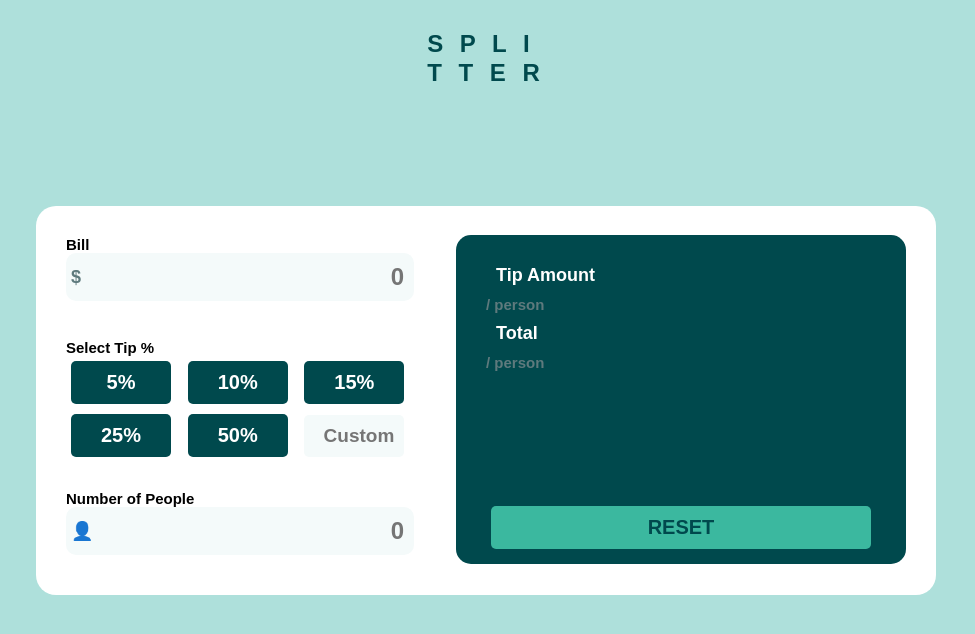
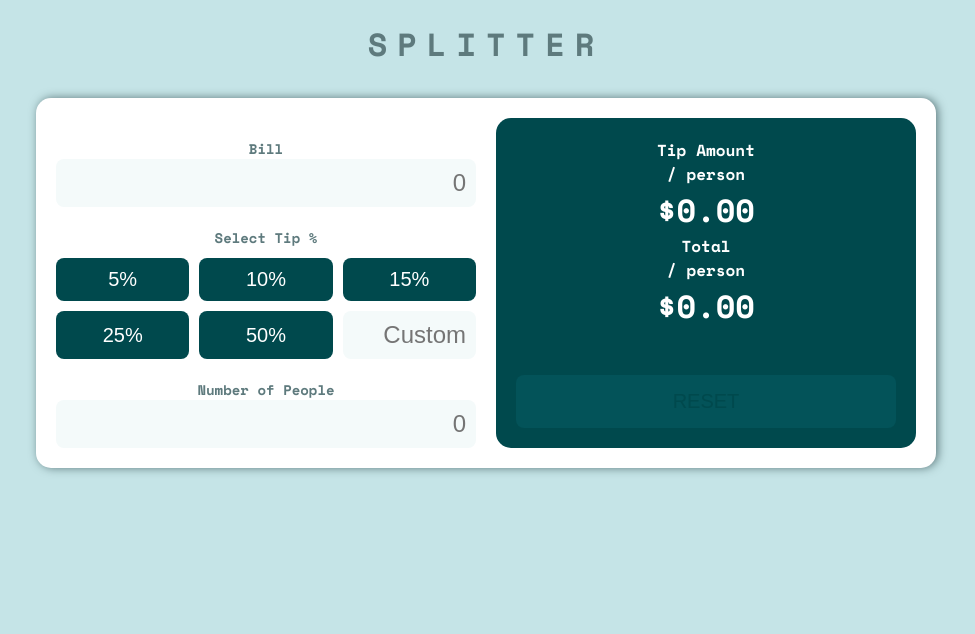
Before and after one commit to angelat007/Calcular-Propina-.github.io, a plain HTML site: page index.html in a window 1280 px wide. Shown: the whole page, without its empty margins (154-1129 px from the left). Drawn offline with nearby package versions, Linux system fonts and the light colour scheme.

Commit message:
Add files via upload

```diff
--- a/index.html
+++ b/index.html
@@ -1,70 +1,54 @@
 <!DOCTYPE html>
-<html lang="en">
+<html lang="es">
 
 <head>
     <meta charset="UTF-8">
     <meta name="viewport" content="width=device-width, initial-scale=1.0">
-  <link rel="icon" type="image/png" sizes="32x32" href="./Media/favicon-32x32.png">
-  <script src="https://kit.fontawesome.com/yourcode.js" crossorigin="anonymous"></script>
+    <link href="https://fonts.googleapis.com/css2?family=Space+Mono:wght@700&display=swap" rel="stylesheet">
+    <link rel="styles icon" href="./Media/favicon-32x32.png">
     <link rel="stylesheet" href="style.css">
     <title>App Calculador de propinas</title>
 </head>
 
 <body>
-  <div class="spliter">
-    <h1>S P L I <br> T T E R</h1>
+    <main class="container">
+        <h1>SPLITTER</h1>
+        <div class="calculator">
+            <div class="input-area">
+                <label>Bill</label>
+                <input type="number" id="bill" placeholder="0" min="0">
+
+                <label>Select Tip %</label>
+                <div class="tip-buttons">
+                    <button class="tip-btn" data-tip="5">5%</button>
+                    <button class="tip-btn" data-tip="10">10%</button>
+                    <button class="tip-btn" data-tip="15">15%</button>
+                    <button class="tip-btn" data-tip="25">25%</button>
+                    <button class="tip-btn" data-tip="50">50%</button>
+                    <input type="number" id="custom-tip" placeholder="Custom" min="0">
                 </div>
-  <div class="contenedor">
-    <div class="zona1">
-      <div id="contenedor-bill">
-      <p>Bill</p>
-      <div id="imput">
-        <div class="icons">
-          <span class="icon">$</span>
+
+                <label>Number of People</label>
+                <input type="number" id="people" placeholder="0" min="1">
+                <small id="error-msg" class="hidden">Can't be zero</small>
             </div>
-        <input class="imputext" type="text" placeholder="0">
+
+            <div class="result-area">
+                <div class="result">
+                    <div>
+                        <p>Tip Amount<br><span>/ person</span></p>
+                        <p class="amount" id="tip-amount">$0.00</p>
+                    </div>
+                    <div>
+                        <p>Total<br><span>/ person</span></p>
+                        <p class="amount" id="total-amount">$0.00</p>
                     </div>
                 </div>
-      <br>
-      <div id="zonabotones">
-        <p>Select Tip %</p>
-        <button class="azulMarinoColor">5%</button>
-        <button class="azulMarinoColor">10%</button>
-        <button class="MarinoClaroColor">15%</button>
-        <button class="azulMarinoColor">25%</button>
-        <button class="azulMarinoColor">50%</button>
-        <input type="text" placeholder="Custom" class="botonInput">
-      </div>
-      <br>
-      <div class="conteiner">
-        <div id="container-numberPeople">
-          <p>Number of People</p>
-          <div id="imput">
-            <div class="icons">
-              <span class="icon">👤</span>
-            </div>
-            <input class="InputPeople" type="text" placeholder="0">
+                <button id="reset-btn" disabled>RESET</button>
             </div>
         </div>
-      </div>
-    </div>
-    <div class="zona2">
-      <div class="container2">
-        <div class="pContainer">
-          <p class="p1">Tip Amount</p>
-          <p class="p2">/ person</p>
-          <p class="p1">Total</p>
-          <p class="p2">/ person</p>
-        </div>
-        <div class="boton2">
-          <button class="RESET">RESET</button>
-        </div>
-      </div>
-    </div>
-    <!--<div class="attribution">
-      Realizado por: <a href="#">Tu Angel</a>.
-    </div>-->
-  </div>
+    </main>
+
     <script src="scrips.js"></script>
 </body>
 
--- a/scrips.js
+++ b/scrips.js
@@ -0,0 +1,64 @@
+const billInput = document.getElementById('bill');
+const peopleInput = document.getElementById('people');
+const tipButtons = document.querySelectorAll('.tip');
+const customTipInput = document.getElementById('custom-tip');
+const tipAmountDisplay = document.getElementById('tip-amount');
+const totalAmountDisplay = document.getElementById('total-amount');
+const resetButton = document.getElementById('reset');
+const errorMessage = document.getElementById('error-message');
+
+let selectedTip = 0;
+
+function calculateTip() {
+    const bill = parseFloat(billInput.value);
+    const people = parseInt(peopleInput.value);
+
+    if (people === 0 || !people) {
+        errorMessage.textContent = "Can't be zero";
+        return;
+    } else {
+        errorMessage.textContent = "";
+    }
+
+    if (bill && selectedTip && people) {
+        const tipAmount = (bill * (selectedTip / 100)) / people;
+        const totalAmount = (bill / people) + tipAmount;
+        tipAmountDisplay.textContent = `$${tipAmount.toFixed(2)}`;
+        totalAmountDisplay.textContent = `$${totalAmount.toFixed(2)}`;
+        resetButton.disabled = false;
+    }
+}
+
+tipButtons.forEach(button => {
+    button.addEventListener('click', () => {
+        tipButtons.forEach(btn => btn.classList.remove('active'));
+        button.classList.add('active');
+        selectedTip = parseFloat(button.dataset.value);
+        customTipInput.value = '';
+        calculateTip();
+    });
+});
+
+customTipInput.addEventListener('input', () => {
+    tipButtons.forEach(btn => btn.classList.remove('active'));
+    selectedTip = parseFloat(customTipInput.value) || 0;
+    calculateTip();
+});
+
+[billInput, peopleInput].forEach(input => {
+    input.addEventListener('input', () => {
+        calculateTip();
+    });
+});
+
+resetButton.addEventListener('click', () => {
+    billInput.value = '';
+    peopleInput.value = '';
+    customTipInput.value = '';
+    tipAmountDisplay.textContent = "$0.00";
+    totalAmountDisplay.textContent = "$0.00";
+    tipButtons.forEach(btn => btn.classList.remove('active'));
+    selectedTip = 0;
+    errorMessage.textContent = "";
+    resetButton.disabled = true;
+});
--- a/style.css
+++ b/style.css
@@ -1,289 +1,139 @@
+:root {
+    --strong-cyan: hsl(172, 67%, 45%);
+    --very-dark-cyan: hsl(183, 100%, 15%);
+    --very-dark-cyan-disable:hsl(184, 93%, 18%);
+    --dark-grayish-cyan: hsl(186, 14%, 43%);
+    --grayish-cyan: hsl(184, 14%, 56%);
+    --light-grayish-cyan: hsl(185, 41%, 84%);
+    --very-light-grayish-cyan: hsl(189, 41%, 97%);
+    --white: hsl(0, 0%, 100%);
+    --font: 'Space Mono', monospace;
+}
+
 * {
-    font-size: 24px;
-    font-family: 'Space Mono', Arial, Helvetica, sans-serif;
-    font-weight: 700;
     margin: 0;
     padding: 0;
     box-sizing: border-box;
 }
 
-body{
-    background-color: #AEE0DB;
-    display: flex;
-    align-items: center;
-    justify-content: center;
-    width: 100%;
-    height: 100vh;
+body {
+    font-family: var(--font);
+    background: var(--light-grayish-cyan);
+    padding: 20px;
 }
 
-.attribution{
-    font-size: 11px;
+.container {
+    max-width: 900px;
+    margin: auto;
     text-align: center;
-    visibility: hidden;
 }
 
-.attribution a{
-    color: hsl(228, 45%, 44%);
+h1 {
+    letter-spacing: 10px;
+    color: var(--dark-grayish-cyan);
+    margin-bottom: 30px;
 }
 
-p{
-    font-size: 15px;
+.calculator {
+    display: flex;
+    gap: 20px;
+    background: var(--white);
+    padding: 20px;
+    border-radius: 15px;
+    flex-wrap: wrap;
+    box-shadow: 2px 0px 10px var(--dark-grayish-cyan);
 }
 
-.icon{
-    font-size: 18px;
-    color: hsl(186, 14%, 43%);
+.input-area,
+.result-area {
+    flex: 1 1 300px;
 }
 
-.icons{
-    width: 3%;
-    position: absolute;
-    margin-left: 5px;
-    margin-top: 8px;
+label {
+    display: block;
+    margin-top: 20px;
+    color: var(--dark-grayish-cyan);
+    font-size: 14px;
 }
 
-.spliter{
-    position: absolute;
-    top: 30px;
-    left: 50%;
-    transform: translateX(-50%); /* Para centrar horizontalmente */
-    font-weight: bold;
-    letter-spacing: 5px;
-    line-height: 1.2;
-    color: hsl(183, 100%, 15%);
-}
-/*contenedor principal*/
-.contenedor{
-    background-color: white;
-    border-radius: 20px;
-    padding: 30px;
-    width: 900px;
-}
-/*colores botones*/
-button {
+input[type="number"] {
+    width: 100%;
+    padding: 10px;
+    font-size: 24px;
     border: none;
-    border-radius: 5px;
-    padding: 10px 20px;
-    cursor: pointer;
-}
-.MarinoClaroColor,
-.azulMarinoColor{
-    background-color: hsl(183, 100%, 15%);
-    color: white;
-}
-
-.ColorGrisClaro{
-    background-color: hsl(189, 41%, 97%);
-    color: hsl(183, 100%, 15%);
-}
-
-/*input*/
-
-.imputext{
-    padding: 10px;
-    border: none;
-    border-radius: 10px;
-    margin-bottom: 10px;
+    background: var(--very-light-grayish-cyan);
+    border-radius: 8px;
     text-align: right;
 }
 
-
-input{
-    background-color: hsl(189, 41%, 97%);
-    color: hsl(183, 100%, 20%);
+.tip-buttons {
+    display: grid;
+    grid-template-columns: repeat(3, 1fr);
+    gap: 10px;
+    margin-top: 10px;
 }
 
-.botonInput{
-    text-align: right;
+.tip-btn {
+    padding: 10px;
+    font-size: 20px;
+    background: var(--very-dark-cyan);
+    color: var(--white);
     border: none;
-    border-radius: 5px;
-    padding: 10px 10px;
+    border-radius: 8px;
     cursor: pointer;
-    margin: 5px;
 }
 
-.InputPeople{
-    padding: 10px;
-    border: none;
-    border-radius: 10px;
-    margin-bottom: 10px;
-    text-align: right;
+.tip-btn.active,
+.tip-btn:hover {
+    background: var(--strong-cyan);
 }
 
-/*contenedor de botones*/
-#zonabotones{
-    width: 90%;
+.result-area {
+    background: var(--very-dark-cyan);
+    padding: 20px;
+    border-radius: 15px;
+    display: flex;
+    flex-direction: column;
+    justify-content: space-between;
 }
 
-.zona1{
-    width: 390px;
+.result p {
+    color: var(--white);
 }
 
-button {
-    margin: 5px;
-    text-align: center;
+.amount {
+    font-size: 32px;
+    color: var(--strong-cyan);
 }
 
-.azulMarinoColor,
-.MarinoClaroColor{
+#reset-btn {
+    margin-top: 20px;
+    padding: 15px;
+    background: var(--strong-cyan);
+    color: var(--very-dark-cyan);
+    border: none;
+    border-radius: 8px;
     font-size: 20px;
-    width: 100px;
+    cursor: pointer;
 }
 
-.botonInput {
-    font-size: 19px;
-    width: 100px;
+#reset-btn:disabled {
+    background: var(--very-dark-cyan-disable);
+    cursor: not-allowed;
+
 }
 
-/*estilos hover butones*/
-.imputext:hover {
-    border: 2px solid #3bb89f;
+.hidden {
+    display: none;
 }
 
-.InputPeople:hover {
-    border: 2px solid red;
+#error-msg {
+    color: red;
+    font-size: 12px;
+    margin-top: 5px;
 }
 
-.azulMarinoColor:hover,
-.MarinoClaroColor:hover{
-    background-color: #3bb89f;
-    color: hsl(183, 100%, 15%);
+input[type=number]::-webkit-inner-spin-button,
+input[type=number]::-webkit-outer-spin-button {
+    -webkit-appearance: none;
 }
-
-.botonInput:hover {
-    background-color: hsl(189, 41%, 90%);
-    border: 2px solid #3bb89f;
-}
-
-.RESET:hover{
-    background-color: #4aeccc;
-}
-
-/*contenedor 2*/
-.zona2 {
-    width: 50%;
-    float: right;
-}
-.container2 {
-    width: 450px;
-    background-color: hsl(183, 100%, 15%);
-    border-radius: 15px;
-    margin-top: -330px;
-    padding: 20px 30px;
-    float: right;
-}
-
-/*ESTILOS P*/
-.container2 .p1{
-    margin: 10px;
-}
-
-.pContainer{
-    width: 150px;
-}
-
-.p1{
-    color: white;
-    font-size: 18px;
-}
-
-.p2{
-    font-size: 15px;
-    color: hsl(186, 14%, 43%);
-}
-
-/*estilo button RESET*/
-.RESET{
-    background-color: #3bb89f;
-    color: hsl(183, 100%, 15%);
-    font-size: 20px;
-    width: 380px;
-    margin-top: 135px;
-}
-
-.boton2{
-    height: 173px;
-    text-align: center;
-}
-
-/*parte responsiva*/
-@media (max-width: 375px) {
-
-    .contenedor{
-        height: 550px;
-        width: 320px;
-        margin-top: 150px;
-    }
-
-    .zona1{
-        width: 250px;
-    }
-
-    .InputPeople,
-    .imputext {
-        width: 250px;
-        height: 40px;
-    }
-
-    input:hover{
-        border: none;
-    }
-
-    .botonInput,
-    .MarinoClaroColor,
-    .azulMarinoColor {
-        width: 110px;
-        height: 40px;
-    }
-
-    #zonabotones{
-        width: 250px;
-        margin-top: -35px;
-    }
-
-    #container-numberPeople{
-        margin-top: -25px;
-    }
-
-    #contenedor-bill{
-        margin-top: -20px;
-    }
-
-    .spliter{
-        margin-top: -15px;
-    }
-    .zona2{
-        width: 320px;
-        margin-top: 330px;
-    }
-
-    .container2{
-        height: 160px;
-        width: 270px;
-    }
-
-    .boton2{
-        margin-left: -20px;
-        height: 50px;
-    }
-
-    .pContainer{
-        margin-top: -15px;
-    }
-
-    .p2{
-        font-size: 10px;
-        color: hsl(186, 14%, 43%);
-    }
-
-    .p1{
-        font-size: 10px;
-    }
-
-    .RESET{
-        margin-top: 10px;
-        margin-right: -20px;
-        width: 200px;
-        height: 40px;
-    }
-}
```
Lines whose indentation alone changed are shown as unchanged.
